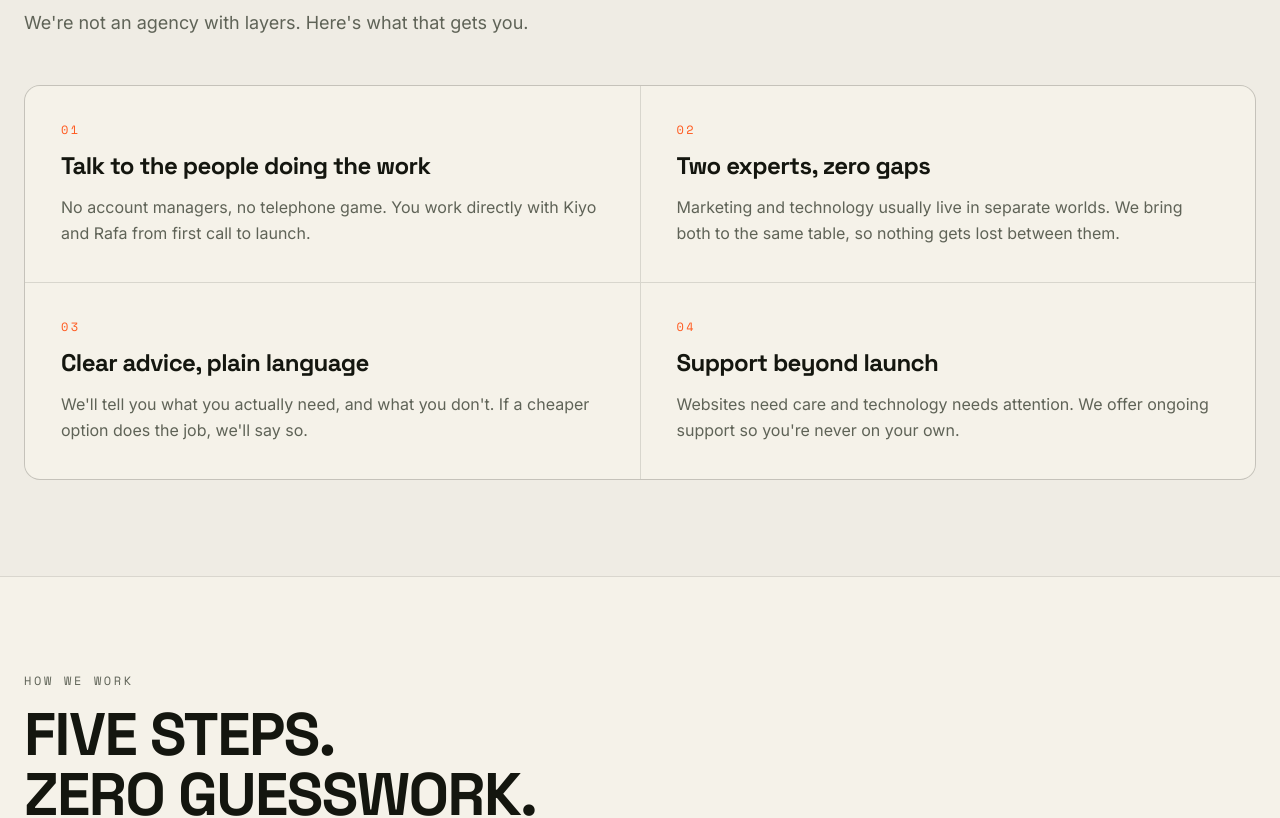
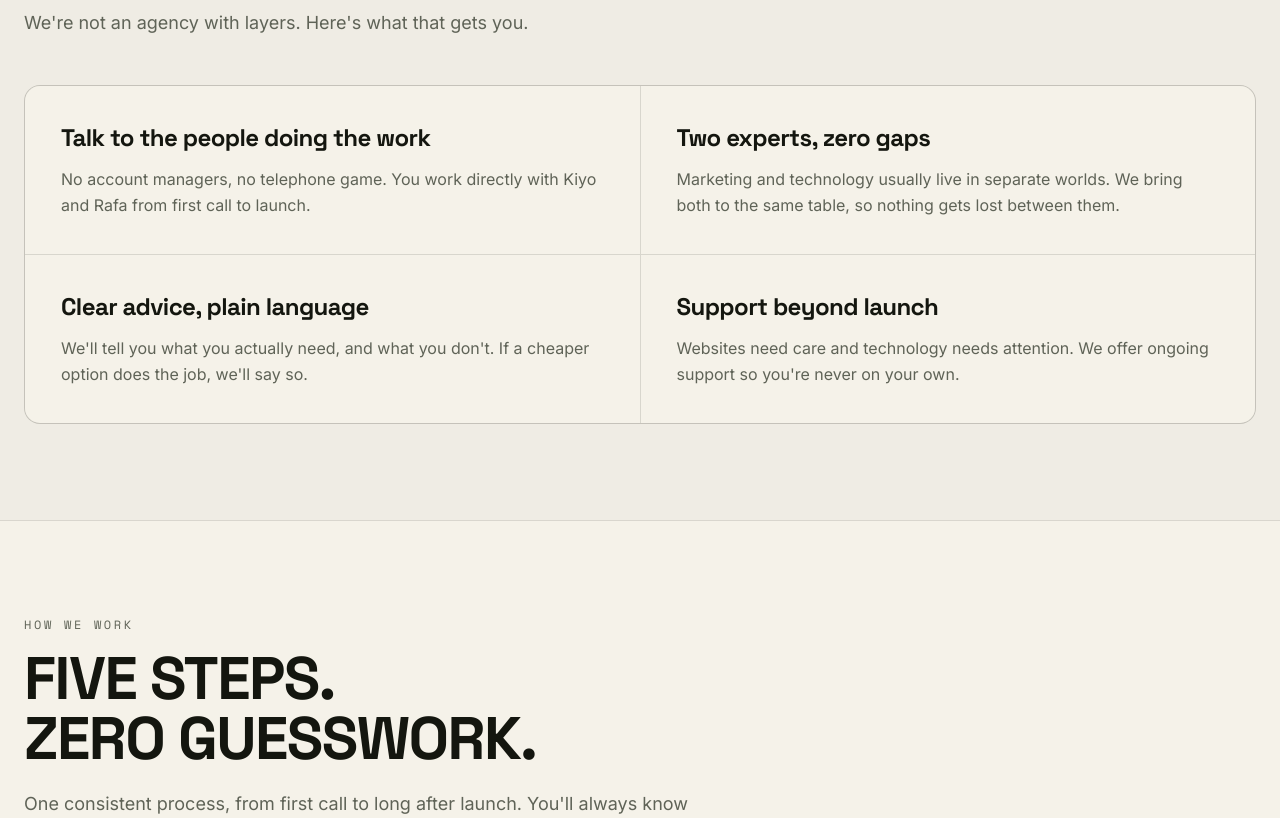
Before and after one commit to contentcreadorapp-spec/AdiT, a Next.js app: page / in a window 1280 px wide. Shown: the part 4860-5678 px from the top of the page. Built offline with nearby package versions, Linux system fonts and the light colour scheme.

Commit message:
Remove Why ADiT numbers, Venezuelan-American copy

```diff
--- a/app/about/page.tsx
+++ b/app/about/page.tsx
@@ -7,7 +7,7 @@ import { stats, whyUs } from "@/content/site";
 export const metadata: Metadata = {
   title: "About ADiT | Business Technology Team in Los Angeles",
   description:
-    "Meet Kiyo and Rafa, two Venezuelan professionals in Los Angeles combining 20+ years in marketing with 15+ years in technology, cybersecurity, and web.",
+    "Meet Kiyo and Rafa, two Venezuelan-American professionals in Los Angeles combining 20+ years in marketing with 15+ years in technology, cybersecurity, and web.",
   alternates: { canonical: "/about" },
 };
 
@@ -38,7 +38,7 @@ export default function AboutPage() {
         kicker="About ADiT"
         title={
           <>
-            Two Venezuelans.
+            Two Venezuelan-Americans.
             <br />
             One tech team in LA.
           </>
--- a/app/page.tsx
+++ b/app/page.tsx
@@ -250,7 +250,7 @@ export default function Home() {
             <div className="space-y-5 text-lg leading-relaxed">
               <p>
                 We&apos;re <strong className="font-bold">Kiyo</strong> and{" "}
-                <strong className="font-bold">Rafa</strong>, two Venezuelan
+                <strong className="font-bold">Rafa</strong>, two Venezuelan-American
                 professionals in Los Angeles who decided to stop working in
                 silos and start building things together.
               </p>
@@ -313,10 +313,7 @@ export default function Home() {
             {whyUs.map((w, i) => (
               <div key={w.title} className="bg-paper p-7 sm:p-9">
                 <Reveal delay={i * 70}>
-                  <p className="font-mono text-xs tracking-[0.2em] text-ember">
-                    0{i + 1}
-                  </p>
-                  <h3 className="mt-3 font-display text-2xl font-bold tracking-tight">
+                  <h3 className="font-display text-2xl font-bold tracking-tight">
                     {w.title}
                   </h3>
                   <p className="mt-3 leading-relaxed text-muted">{w.text}</p>
--- a/components/Footer.tsx
+++ b/components/Footer.tsx
@@ -39,7 +39,7 @@ export default function Footer() {
               ADiT<span aria-hidden="true" className="text-ember">.</span>
             </p>
             <p className="mt-3 max-w-xs text-sm leading-relaxed text-[#f5f2e9]/60">
-              A business technology team run by Kiyo and Rafa, two Venezuelan
+              A business technology team run by Kiyo and Rafa, two Venezuelan-American
               professionals based in Los Angeles.
             </p>
           </div>
```
